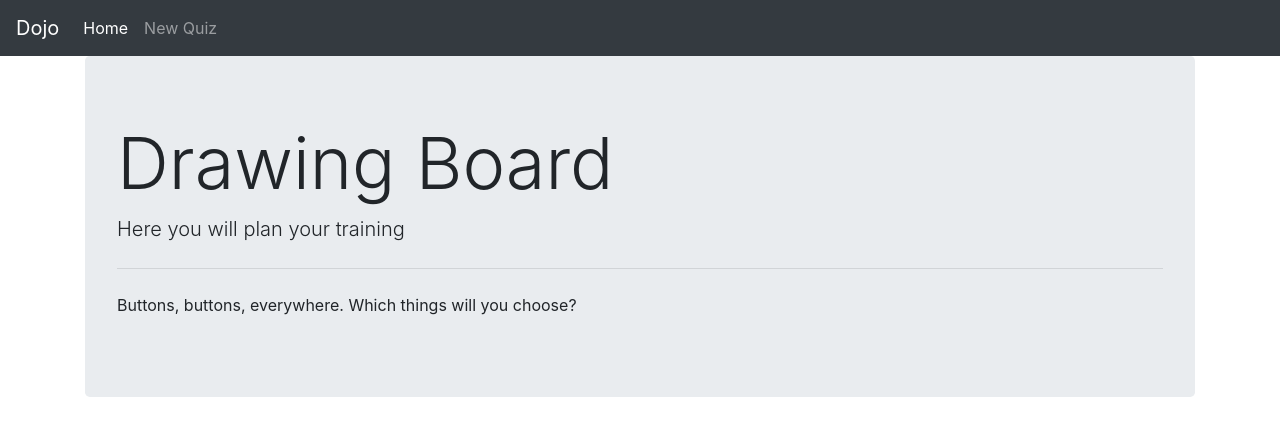
After one commit to breadley/pathdojo, a Flask app: page /home in a window 1280 px wide. The commit adds this page. Shown: the top 436 px of the page. Run offline with Flask 2, Linux system fonts and the light colour scheme; some libraries are stand-ins or nearby versions.

Commit message:
new templating

```diff
--- a/app.py
+++ b/app.py
@@ -7,6 +7,9 @@ import random
 app = Flask(__name__)
 
 app.config.from_object('config.DevelopmentConfig')
+
+# Debug mode on/True or off/False
+app.debug=True
 
 # here is how we are handling routing with flask:
 # Format {folder_name:ID,...}
@@ -22,7 +25,7 @@ dojo_welcome = """
                                          . /
                                      . /
                                /-__/   / /_)
-                              /\/\   =/ = /_/         Hello there
+                              /\/\   =/ = /_/     Hello there
                                  /  \,_\_)___(_
                                  \  /    .  .  \_
                                   \___\|\_,   .  /
@@ -65,7 +68,14 @@ def take_inventory():
         this_disease={}
         this_disease['folder_name'] = folder_name
         this_disease['google_drive_id'] = google_drive_id
-        this_disease['name'] = folder_name.split('][')[5].strip(']')
+        this_disease['underlined_name'] = folder_name.split('][')[5].strip(']')
+        # replace underlines with spaces
+        this_disease['name'] = ''
+        for letter in this_disease['underlined_name']:
+            if letter == '_':
+                this_disease['name']+=' '
+            else:
+                this_disease['name']+=letter
 
         # Add to globally addressable list
         list_of_files_with_attibutes.append(this_disease)
@@ -79,8 +89,21 @@ def string_to_html(string):
     return modified_string
 
 
+@app.route('/home')
+def home():
+    # Homepage
+    message = 'Buttons, buttons, everywhere. \nWhich things will you choose?'
+    return render_template('home.html', message = message)
+
+
+@app.route('/new_quiz')
+def new_quiz():
+    # Design a new quiz
+    return render_template('new_quiz.html')
+
+
 '''
-@app.route('/')
+@app.route('/home')
 def index():
     # Homepage
 
@@ -117,7 +140,7 @@ def get_single_image(blob_folder_drive_id):
     # This function randomly chooses an image from a blob's folder and downloads it for display
 
     # first clear the static folder (a cache for image to be displayed)
-    for old_image in os.listdir('static/'):
+    for old_image in os.listdir('static'):
         os.remove('static/'+old_image)
 
     # Get image id's
@@ -174,4 +197,4 @@ def index():
 
 # include this for local dev
 if __name__ == '__main__':
-    app.run()
+    app.run(debug=True)
--- /dev/null
+++ b/templates/home.html
@@ -0,0 +1,12 @@
+{% extends 'layout.html' %}
+
+{% block body %}
+    <div class="jumbotron">
+        <h1 class="display-3">Drawing Board</h1>
+        <p class="lead">Here you will plan your training</p>
+        <hr class="my-4">
+        <p> {{ message }} </p>
+        <p class="lead">
+        </p>
+    </div>
+{% endblock %}
--- /dev/null
+++ b/templates/includes/_navbar.html
@@ -0,0 +1,17 @@
+<nav class="navbar navbar-expand-lg navbar-dark bg-dark">
+    <a class="navbar-brand" href="#">Dojo</a>
+    <button class="navbar-toggler" type="button" data-toggle="collapse" data-target="#navbarColor02" aria-controls="navbarColor02" aria-expanded="false" aria-label="Toggle navigation">
+      <span class="navbar-toggler-icon"></span>
+    </button>
+
+    <div class="collapse navbar-collapse" id="navbarColor02">
+      <ul class="navbar-nav mr-auto">
+        <li class="nav-item active">
+          <a class="nav-link" href="#">Home <span class="sr-only">(current)</span></a>
+        </li>
+        <li class="nav-item">
+          <a class="nav-link" href="#">New Quiz</a>
+        </li>
+      </ul>
+    </div>
+  </nav>
--- /dev/null
+++ b/templates/layout.html
@@ -0,0 +1,19 @@
+<!doctype html>
+<html>
+<head>
+    <meta charset="utf-8" />
+    <meta http-equiv="X-UA-Compatible" content="IE=edge">
+    <title>DOJO</title>
+    <meta name="viewport" content="width=device-width, initial-scale=1, shrink-to-fit=no">
+    <link rel="stylesheet" href="https://stackpath.bootstrapcdn.com/bootstrap/4.1.3/css/bootstrap.min.css" integrity="sha384-MCw98/SFnGE8fJT3GXwEOngsV7Zt27NXFoaoApmYm81iuXoPkFOJwJ8ERdknLPMO" crossorigin="anonymous">
+    <script src="https://code.jquery.com/jquery-3.3.1.slim.min.js" integrity="sha384-q8i/X+965DzO0rT7abK41JStQIAqVgRVzpbzo5smXKp4YfRvH+8abtTE1Pi6jizo" crossorigin="anonymous"></script>
+    <script src="https://cdnjs.cloudflare.com/ajax/libs/popper.js/1.14.3/umd/popper.min.js" integrity="sha384-ZMP7rVo3mIykV+2+9J3UJ46jBk0WLaUAdn689aCwoqbBJiSnjAK/l8WvCWPIPm49" crossorigin="anonymous"></script>
+    <script src="https://stackpath.bootstrapcdn.com/bootstrap/4.1.3/js/bootstrap.min.js" integrity="sha384-ChfqqxuZUCnJSK3+MXmPNIyE6ZbWh2IMqE241rYiqJxyMiZ6OW/JmZQ5stwEULTy" crossorigin="anonymous"></script>
+</head>
+<body>
+    {% include 'includes/_navbar.html' %}
+    <div class ="container">
+    {% block body %}{% endblock %}
+    </div>
+</body>
+</html>
--- /dev/null
+++ b/templates/new_quiz.html
@@ -0,0 +1 @@
+NEW QUIZ INPUTS HERE
--- a/templates/wrong.html
+++ b/templates/wrong.html
@@ -7,7 +7,7 @@
 </head>
 <body>
    <p>Oh no you got that wrong :(</p>
-   <p> The correct answer was [{{ blob_name }}]</p>
+   <p> The correct answer was {{ blob_name }}</p>
    <p> Your final score was {{ successes }} </p>
     <a href="/" > Try again?</a>
 
```
Also changed, not shown: gdrive_api_calls.py (+12 -1 lines), webapp_notes.md (+2 -0 lines), 1 other file.
